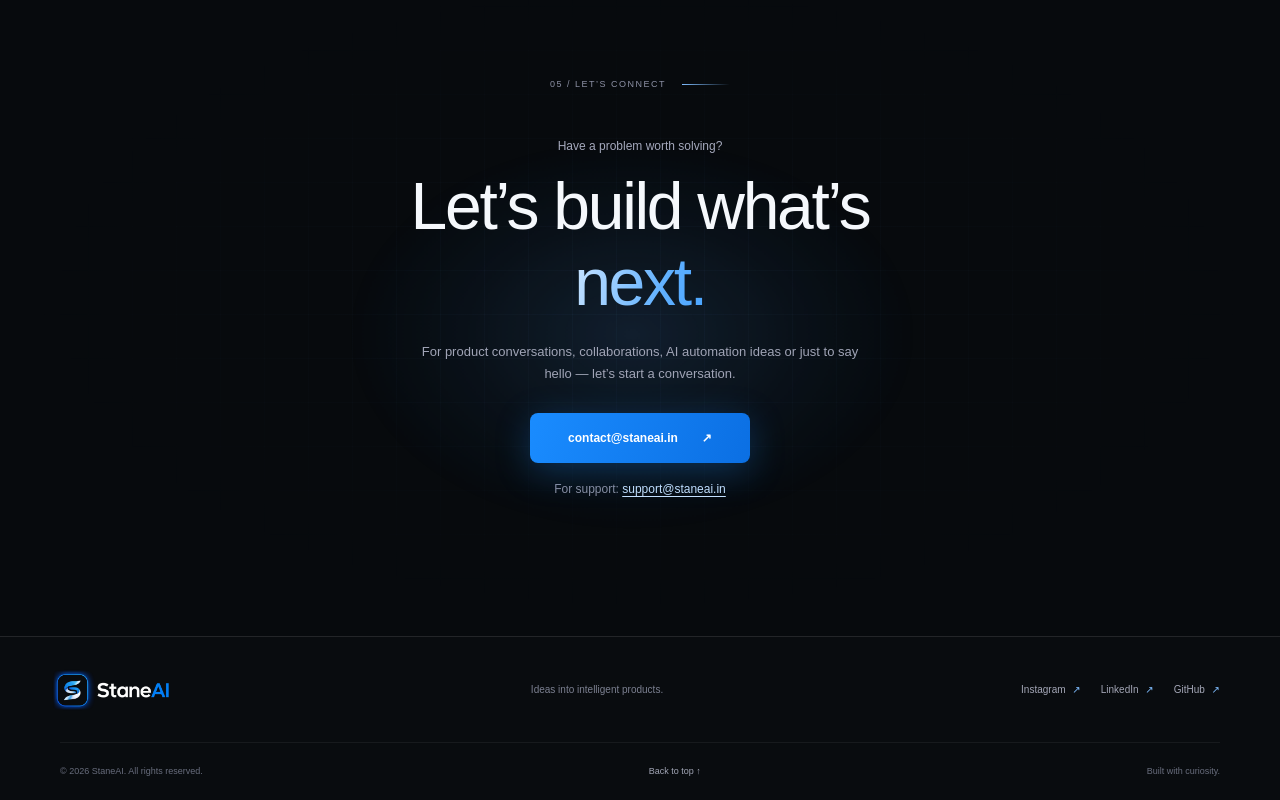
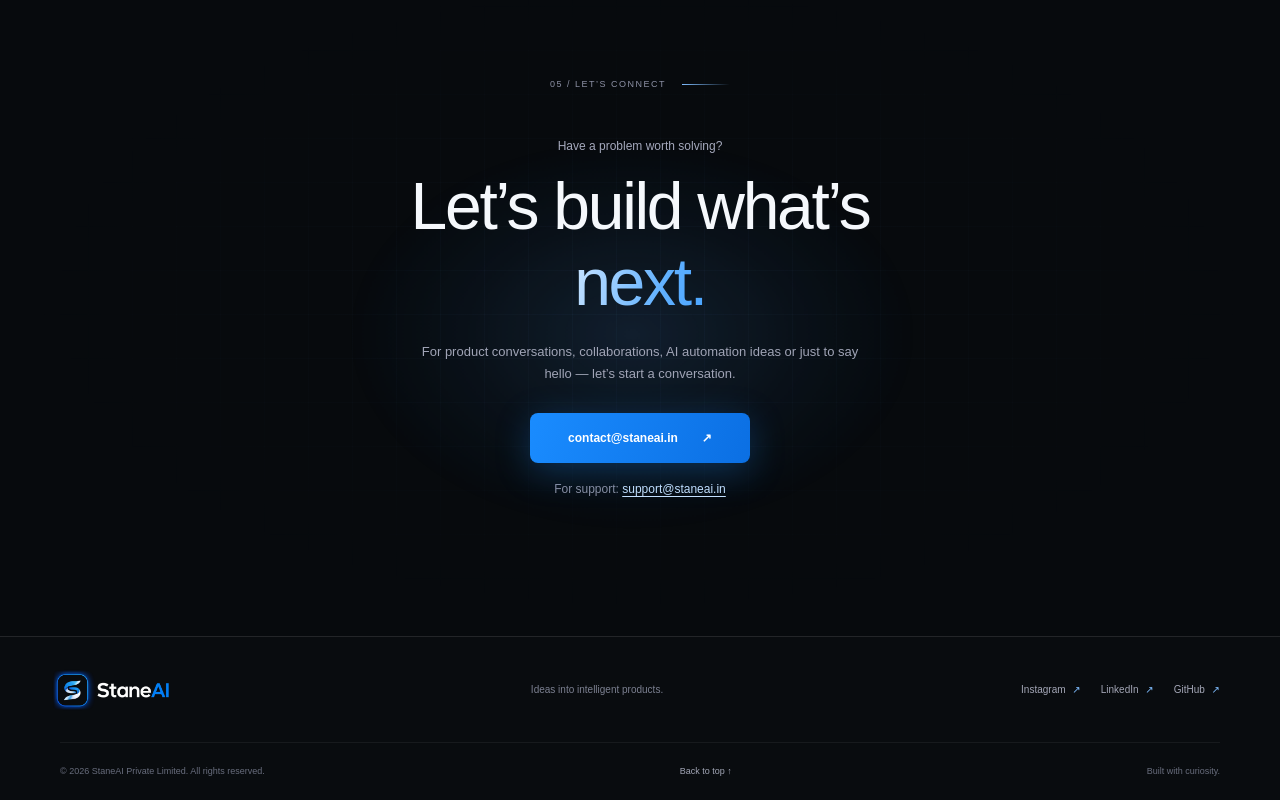
Before and after one commit to StaneAI-in/StaneAi-website, a plain HTML site: page index.html in a window 1280 px wide. Shown: the part 4317-5117 px from the top of the page. Drawn offline with Linux system fonts and the light colour scheme.

Commit message:
Footer: use legal name StaneAI Private Limited
Co-Authored-By: Claude Opus 5.5 <noreply@anthropic.com>

```diff
--- a/index.html
+++ b/index.html
@@ -200,7 +200,7 @@
         <a href="#" aria-label="GitHub (add profile URL)" data-placeholder-link>GitHub <span>↗</span></a>
       </div>
     </div>
-    <div class="container footer-bottom"><span>© <span id="current-year">2026</span> StaneAI. All rights reserved.</span><a href="#top">Back to top ↑</a><span>Built with curiosity.</span></div>
+    <div class="container footer-bottom"><span>© <span id="current-year">2026</span> StaneAI Private Limited. All rights reserved.</span><a href="#top">Back to top ↑</a><span>Built with curiosity.</span></div>
   </footer>
 </body>
 </html>
```
